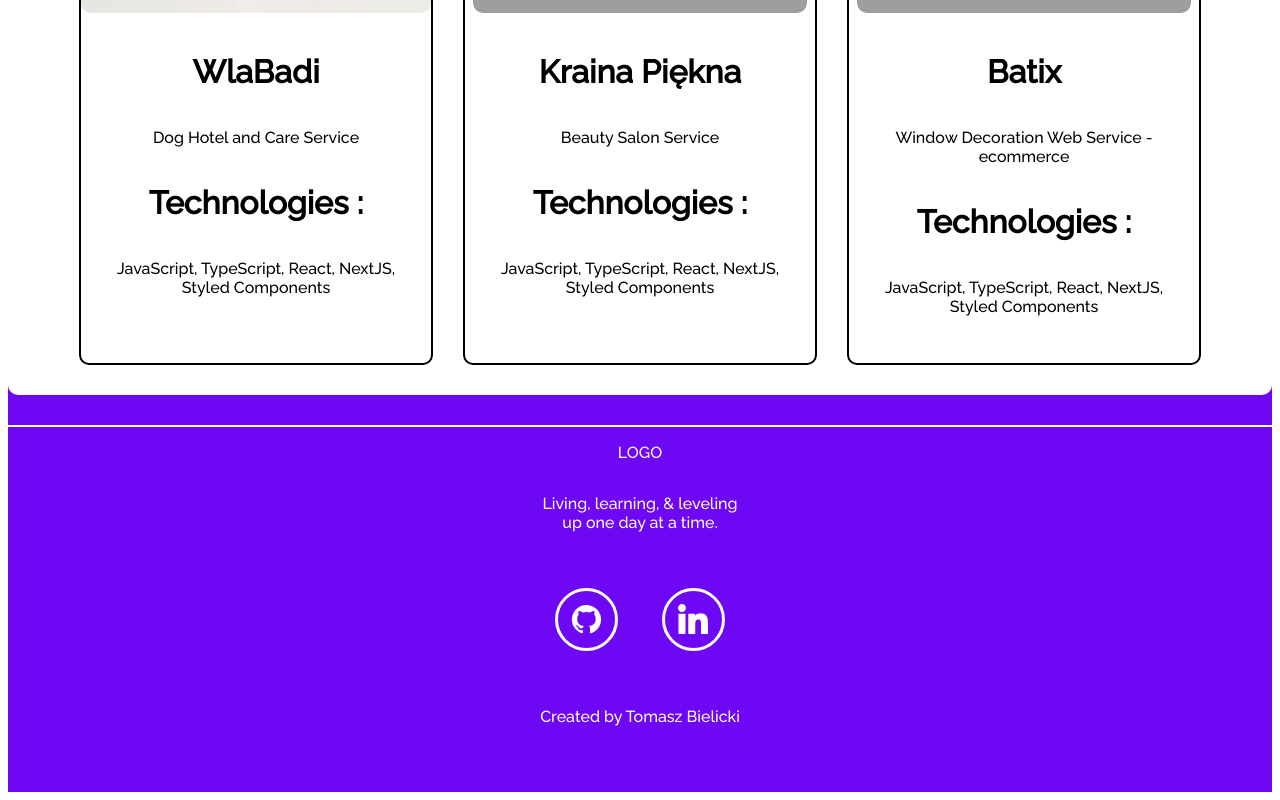
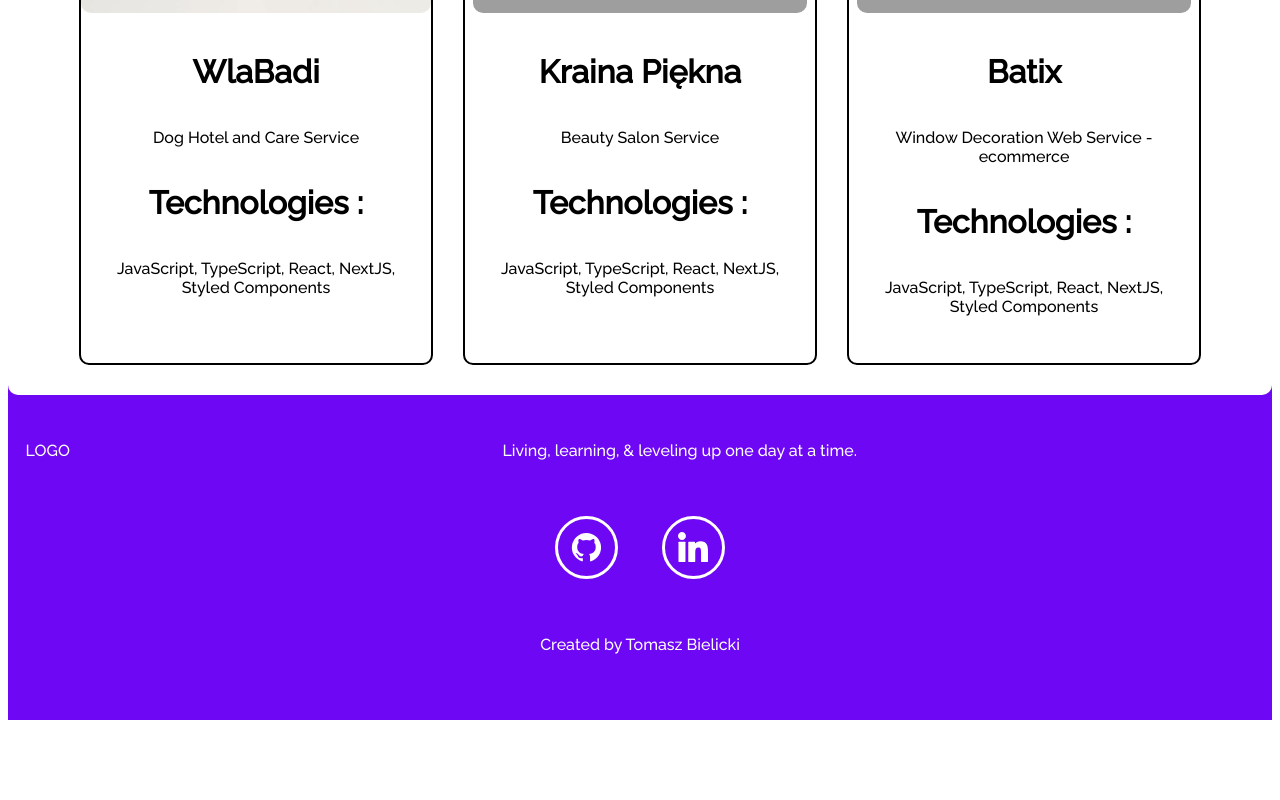
Before and after one commit to TomaszBielicki/about-me, a React (Create React App) app: page / in a window 1280 px wide. Shown: the part 2091-2891 px from the top of the page. After the commit the page ends 2819 px from the top, so only its background shows below. Built offline with nearby package versions, Linux system fonts and the light colour scheme; grey boxes are pictures that could not be loaded.

Commit message:
logo & text position fixed

```diff
--- a/src/components/Footer/Footer.js
+++ b/src/components/Footer/Footer.js
@@ -4,7 +4,7 @@ import {
   Wrapper,
   Text,
   ButtonsWrapper,
-  IconWrapper,
+  LogoWrapper,
 } from "./Footer.style";
 import GithubIcon from "../Icons/GithubIcon";
 import LinkedinIcon from "../Icons/LinkedInIcon";
@@ -12,8 +12,11 @@ import LinkedinIcon from "../Icons/LinkedInIcon";
 function Footer() {
   return (
     <Wrapper>
-      <p>LOGO</p>
-      <Text>Living, learning, & leveling up one day at a time.</Text>
+      <LogoWrapper>
+        <p>LOGO</p>
+        <Text>Living, learning, & leveling up one day at a time.</Text>
+      </LogoWrapper>
+
       <ButtonsWrapper>
         <a
           href="https://github.com/TomaszBielicki"
--- a/src/components/Footer/Footer.style.js
+++ b/src/components/Footer/Footer.style.js
@@ -5,7 +5,6 @@ export const Wrapper = styled.div`
   justify-content: center;
   align-items: center;
   flex-direction: column;
-  border-top: 2px solid white;
 
   margin-top: 30px;
 `;
@@ -22,9 +21,15 @@ export const IconWrapper = styled.span`
   width: 20px;
   height: 20px;
 `;
+
+export const LogoWrapper = styled.div`
+  display: flex;
+  padding-left: 35px;
+  width: 100%;
+`;
 export const Text = styled.p`
   text-align: center;
-  width: 200px;
+  width: 100%;
 `;
 
 export const SocialsLink = styled.div`
```
